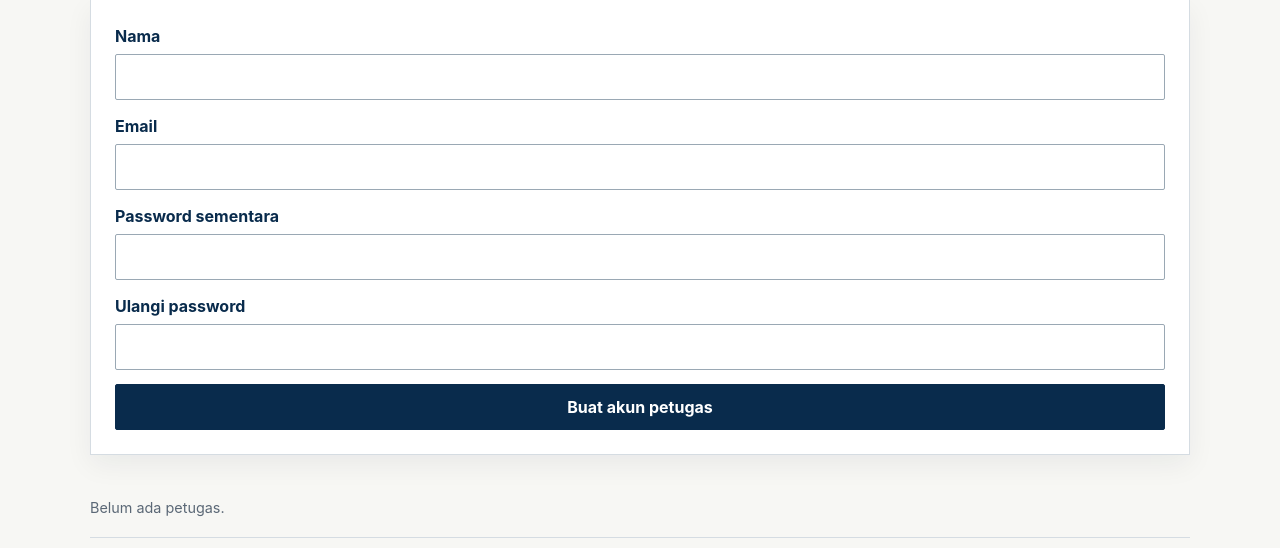
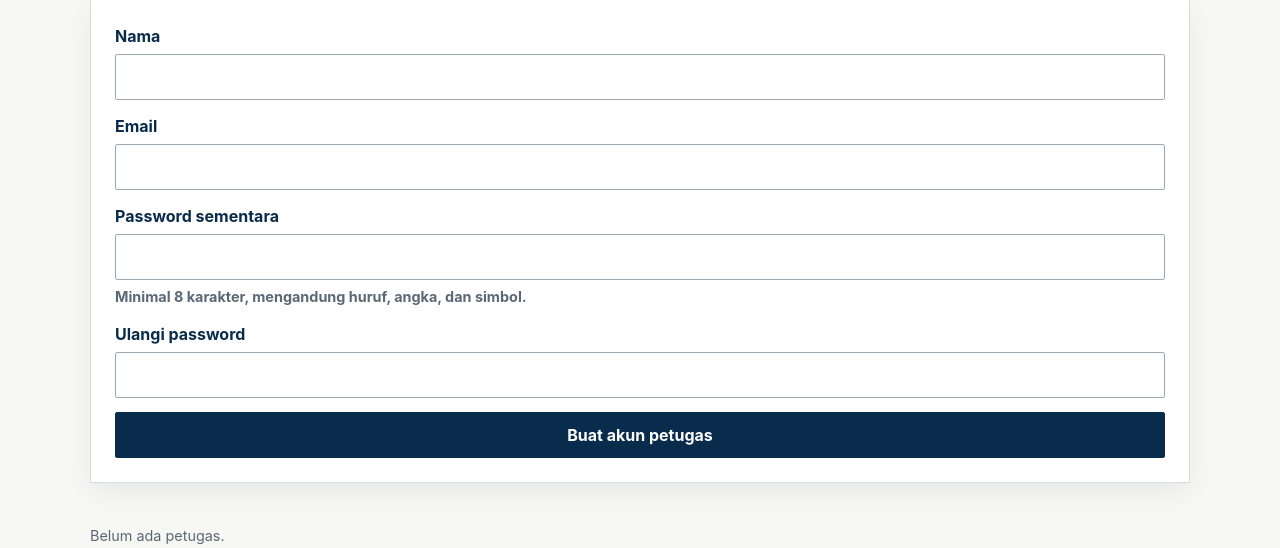
Before and after one commit to Alzakyp/kupon-dies-natalis-feb-ub, a Laravel app: page /admin/staff in a window 1280 px wide. Shown: the part 270-818 px from the top of the page. Run offline with Laravel 12, Linux system fonts and the light colour scheme; a user stored in the database is signed in; tables that the repository leaves empty hold one stand-in row (values such as "Sample post").

Commit message:
fix: allow eight-character staff passwords

```diff
--- a/app/Http/Controllers/Admin/StaffController.php
+++ b/app/Http/Controllers/Admin/StaffController.php
@@ -3,10 +3,11 @@ namespace App\Http\Controllers\Admin;
 use App\Http\Controllers\Controller;
 use App\Models\User;
 use Illuminate\Http\Request;
+use Illuminate\Validation\Rules\Password;
 class StaffController extends Controller {
     public function index() { return view('admin.staff',['staff'=>User::where('role','staff')->get()]); }
     public function store(Request $request) {
-        $data=$request->validate(['name'=>'required|string|max:100','email'=>'required|email|unique:users,email','password'=>'required|string|min:12|confirmed']);
+        $data=$request->validate(['name'=>'required|string|max:100','email'=>'required|email|unique:users,email','password'=>['required','confirmed',Password::min(8)->letters()->numbers()->symbols()]]);
         User::create([...$data,'role'=>'staff']);
         return back()->with('success','Akun petugas dibuat.');
     }
--- a/resources/views/admin/staff.blade.php
+++ b/resources/views/admin/staff.blade.php
@@ -1 +1 @@
-<x-layouts.app><p class="eyebrow">Administrasi</p><h1>Akun petugas</h1><form method="post" action="{{ url('/admin/staff') }}">@csrf<label>Nama<input name="name" required></label><label>Email<input name="email" type="email" required></label><label>Password sementara<input name="password" type="password" minlength="12" required></label><label>Ulangi password<input name="password_confirmation" type="password" required></label><button>Buat akun petugas</button></form><ul>@forelse($staff as $user)<li><div><strong>{{ $user->name }}</strong><div class="muted">{{ $user->email }}</div></div><form method="post" action="{{ url('/admin/staff/'.$user->id.'/disable') }}">@csrf<button>Nonaktifkan</button></form></li>@empty<li class="muted">Belum ada petugas.</li>@endforelse</ul></x-layouts.app>
+<x-layouts.app><p class="eyebrow">Administrasi</p><h1>Akun petugas</h1><form method="post" action="{{ url('/admin/staff') }}">@csrf<label>Nama<input name="name" required></label><label>Email<input name="email" type="email" required></label><label>Password sementara<input name="password" type="password" minlength="8" required autocomplete="new-password"><small class="muted">Minimal 8 karakter, mengandung huruf, angka, dan simbol.</small></label><label>Ulangi password<input name="password_confirmation" type="password" required></label><button>Buat akun petugas</button></form><ul>@forelse($staff as $user)<li><div><strong>{{ $user->name }}</strong><div class="muted">{{ $user->email }}</div></div><form method="post" action="{{ url('/admin/staff/'.$user->id.'/disable') }}">@csrf<button>Nonaktifkan</button></form></li>@empty<li class="muted">Belum ada petugas.</li>@endforelse</ul></x-layouts.app>
```
